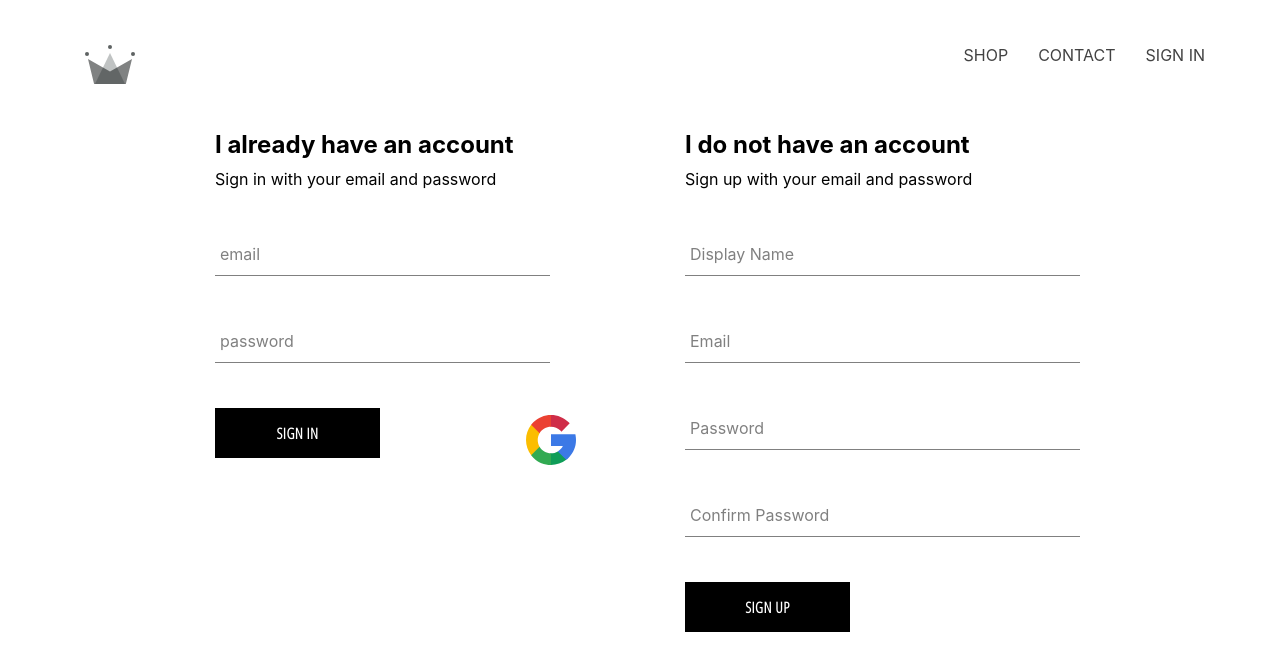
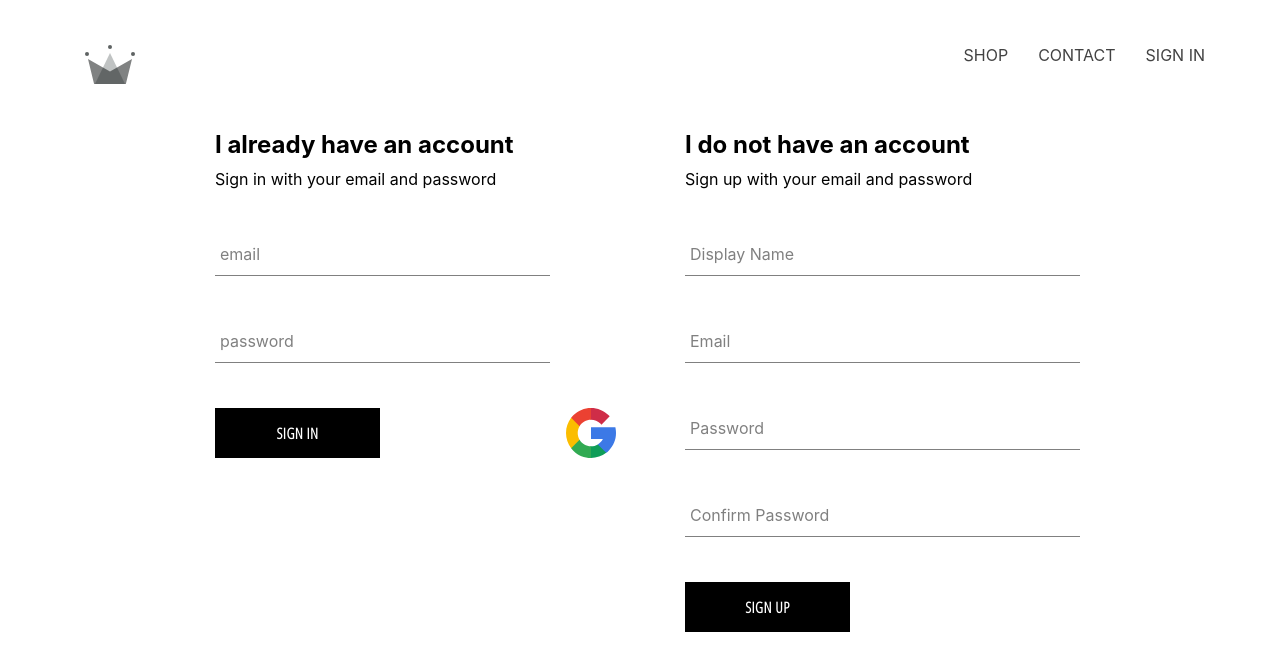
Before and after one commit to luc-tuyishime/online-clothing, a React (Create React App) app: page /signin in a window 1280 px wide. Shown: the top 670 px of the page. Built offline with nearby package versions, Linux system fonts and the light colour scheme; no server answers.

Commit message:
add new changes

```diff
--- a/src/App.js
+++ b/src/App.js
@@ -27,7 +27,6 @@ class App extends Component {
               ...Snapshot.data() //to get the data from the user property.
             }
           })
-          console.log(this.state);
         })
       }
       this.setState({ currentUser: userAuth });
--- a/src/components/sign-in/sign-in.component.jsx
+++ b/src/components/sign-in/sign-in.component.jsx
@@ -5,6 +5,8 @@ import CustomButton from '../common/custom-button/custom-button.component';
 
 import { ReactComponent as LOGIN_WITH_GOOGLE } from '../../assets/brands-and-logotypes.svg';
 import { signInWithGoogle } from '../../firebase/firebase.utils';
+
+import { auth } from '../../firebase/firebase.utils';
 
 
 import './sign-in.styles.scss';
@@ -16,14 +18,21 @@ class SignIn extends Component {
         password: ''
     }
 
-    handleSubmit = (e) => {
-        e.preventDefault();
-        this.setState({ email: '', password: '' });
+     handleChange = (e) => {
+        const { value, name } = e.target;
+        this.setState({ [name]: value });
     }
 
-    handleChange = (e) => {
-        const { value, name } = e.target;
-        this.setState({ [name]: value });
+    handleSubmit = async(e) => {
+        e.preventDefault();
+        const { email, password } = this.state;
+
+        try {
+          await auth.signInWithEmailAndPassword(email, password);
+          this.setState({ email: '', password: '' });
+        } catch(error){
+          console.log(error);
+        }
     }
 
     render() {
--- a/src/components/sign-in/sign-in.styles.scss
+++ b/src/components/sign-in/sign-in.styles.scss
@@ -10,8 +10,7 @@
     .login-google-style{
         height: 50px;
         cursor: pointer;
-        position: relative;
-        bottom: 43px;
-        left: 80px;
+        position: absolute;
+        margin-left: -45px;
     }
 }
```
